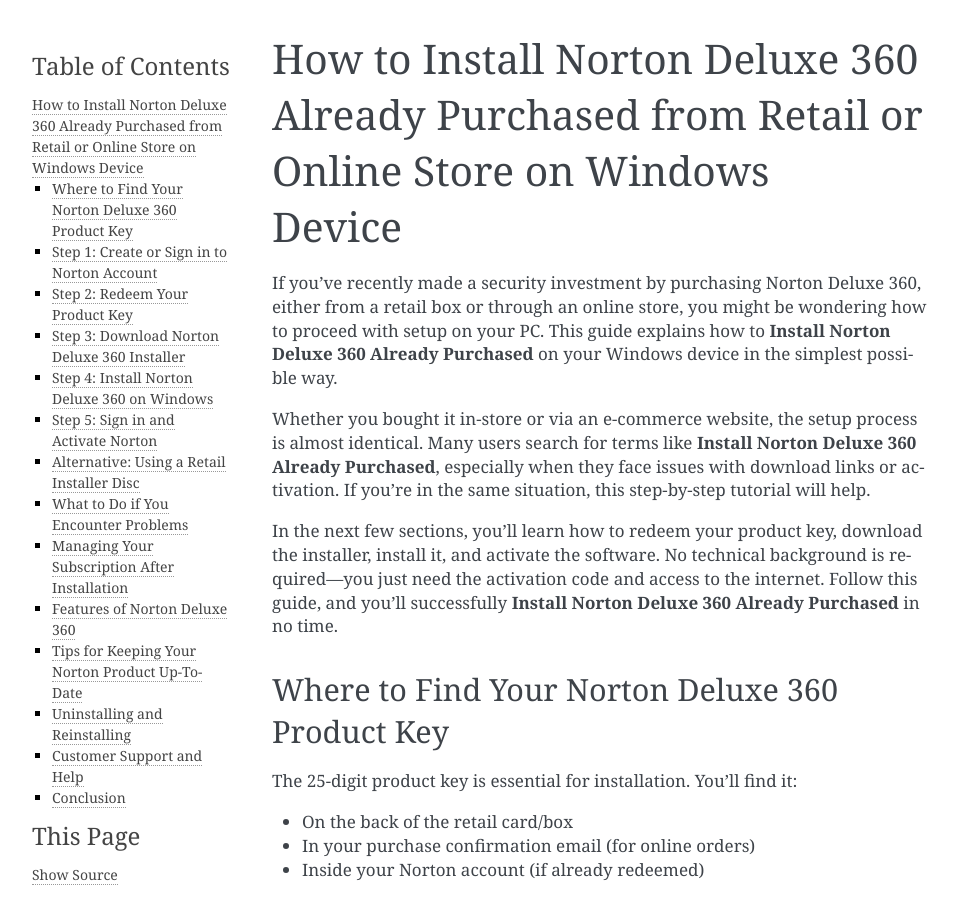
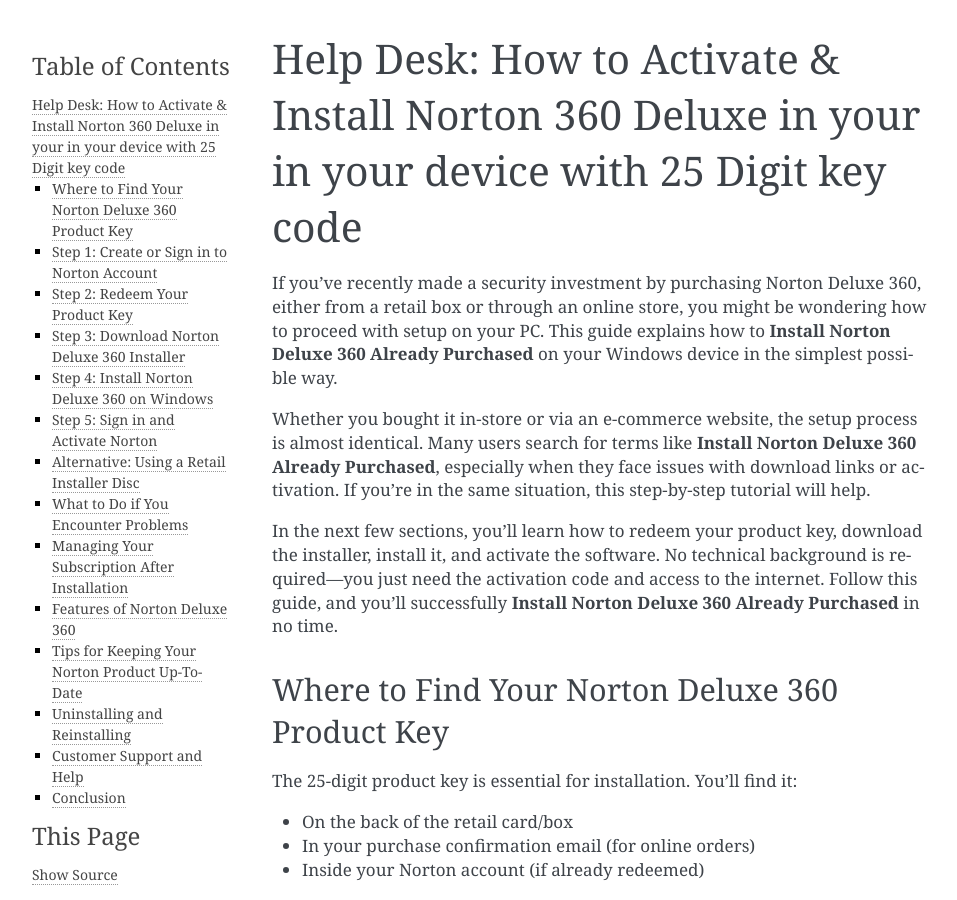
Before and after one commit to hannumailk/fords, a Sphinx documentation site: the page built from docs/index.rst, in a window 1280 px wide and 900 px high. Shown: the whole window, without its empty margins (148-1105 px from the left). Built offline with Sphinx 7.4.7, drawn with Linux system fonts in a browser that asks for light colours.

Commit message:
Update index.rst

```diff
--- a/docs/index.rst
+++ b/docs/index.rst
@@ -1,4 +1,4 @@
-How to Install Norton Deluxe 360 Already Purchased from Retail or Online Store on Windows Device
+Help Desk: How to Activate & Install Norton 360 Deluxe in your in your device with 25 Digit key code
 ===============================================================================================
 If you've recently made a security investment by purchasing Norton Deluxe 360, either from a retail box or through an online store, you might be wondering how to proceed with setup on your PC. This guide explains how to **Install Norton Deluxe 360 Already Purchased** on your Windows device in the simplest possible way.
 
```
